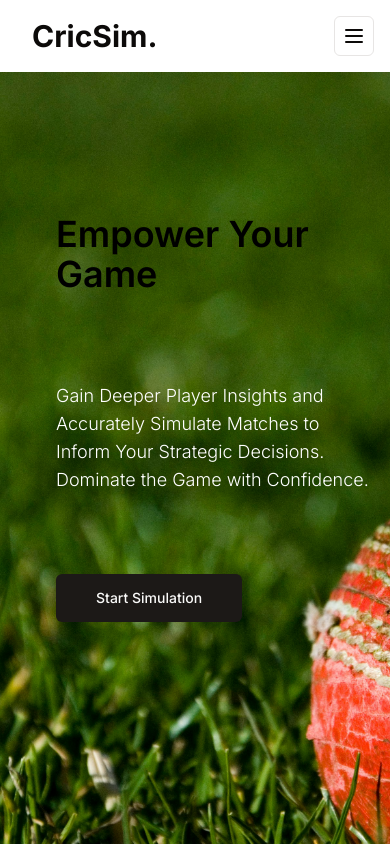
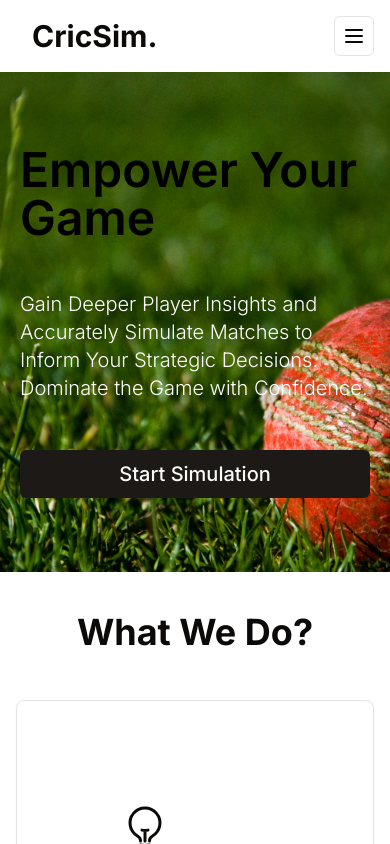
Before and after one commit to nischalmainali21/Major-CricSim-Frontend, a Next.js app: page / in a window 390 px wide. Shown: the top 844 px of the page. Built offline with nearby package versions, Linux system fonts and the light colour scheme.

Commit message:
Update Landing page to be responsive

```diff
--- a/src/components/Landing.jsx
+++ b/src/components/Landing.jsx
@@ -3,34 +3,29 @@ import LandingFeatures from "./LandingFeatures";
 import Image from "next/image";
 import Link from "next/link";
 import { Button } from "./ui/button";
+import landingPic from "../../public/landing.jpg";
 
 const Landing = () => {
   return (
     <div>
-      <div className=" w-full h-screen static mb-10">
-        {/* <img className=' w-full h-full object-cover hidden lg:block ' src={sane} /> */}
+      <div className=" w-full mb-10 relative">
+        <div className="h-[500px] relative">
           <Image
-          src="/landing.jpg"
-          width={100}
-          height={100}
+            src={landingPic}
             alt="landing"
-          className="w-full h-full object-cover "
+            className=" object-cover"
+            fill
           />
-        <div className="w-full h-full  absolute top-0 flex flex-col justify-center text-left md:text-6xl lg:text-5xl text-4xl font-semibold font-body text-black p-9 mx-5 ">
-          <h1 className="mt-20">Empower Your Game</h1>
-
-          <div className="w-full font-light my-7 text-lg text-slate-500 md:text-xl justify-center flex flex-col lg:justify-end py-5">
-            <p className="w-full mt-10 md:max-w-[75%] lg:max-w-[75%] xl:max-w-[40%] text-white">
+        </div>
+        <div className=" h-full  absolute top-0 flex flex-col justify-center text-left md:text-6xl lg:text-5xl text-5xl font-semibold  text-black sm:p-9 mx-5 ">
+          <h1 className="sm:mt-4">Empower Your Game</h1>
+          <p className="w-full sm:mt-10 md:max-w-[75%] lg:max-w-[75%] xl:max-w-[40%] text-white font-light my-7 text-xl    lg:justify-end py-5">
             Gain Deeper Player Insights and Accurately Simulate Matches to
-              Inform Your Strategic Decisions. Dominate the Game with
-              Confidence.
+            Inform Your Strategic Decisions. Dominate the Game with Confidence.
           </p>
-            <div className="py-10 mt-10 font-sembold">
-              <Button className="px-10 py-6">
+          <Button className="sm:px-10 py-6 sm:w-[300px] md:w-[320px] text-xl">
             <Link href="/simulate">Start Simulation</Link>
           </Button>
-            </div>
-          </div>
         </div>
       </div>
       <div>
```
Lines whose indentation alone changed are shown as unchanged.
